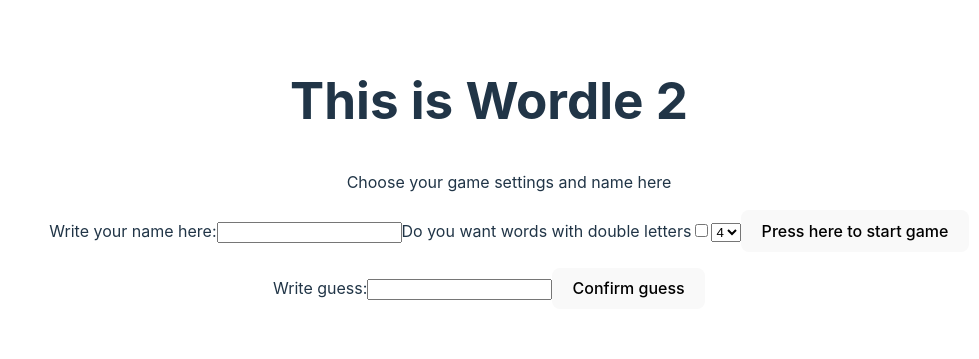
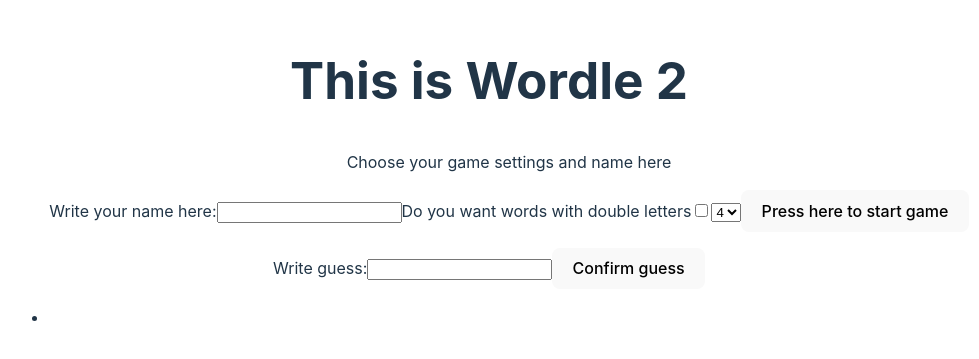
Before and after one commit to FelixHultman/wordle3, a React (Vite) app in the folder frontend/: page / in a window 1280 px wide. Shown: the part 223-582 px from the top of the page, without its empty margins (151-1130 px from the left). Built offline with nearby package versions, Linux system fonts and the light colour scheme.

Commit message:
concated feedback word

```diff
--- a/frontend/src/components/game.jsx
+++ b/frontend/src/components/game.jsx
@@ -14,6 +14,7 @@
   console.log('wordlength:', wordLength);
   console.log('useDouble:', useDouble);
   console.log('username:', userName);
+  console.log('FEEDBACK:', feedback);
 
   const handleStartGame = async () => {
     try {
@@ -88,11 +89,13 @@
           <button onClick={handleGuess}>Confirm guess</button>
         </label>
         <ul>
-          {feedback.map((item, index) => (
-            <li key={index} style={{ color: item.color }}>
-              {item.letter}
-            </li>
-          ))}
+          <li>
+            {feedback.map((item, index) => (
+              <span key={index} style={{ color: item.color }}>
+                {item.letter}
+              </span>
+            ))}
+          </li>
         </ul>
       </div>
     </section>
```
